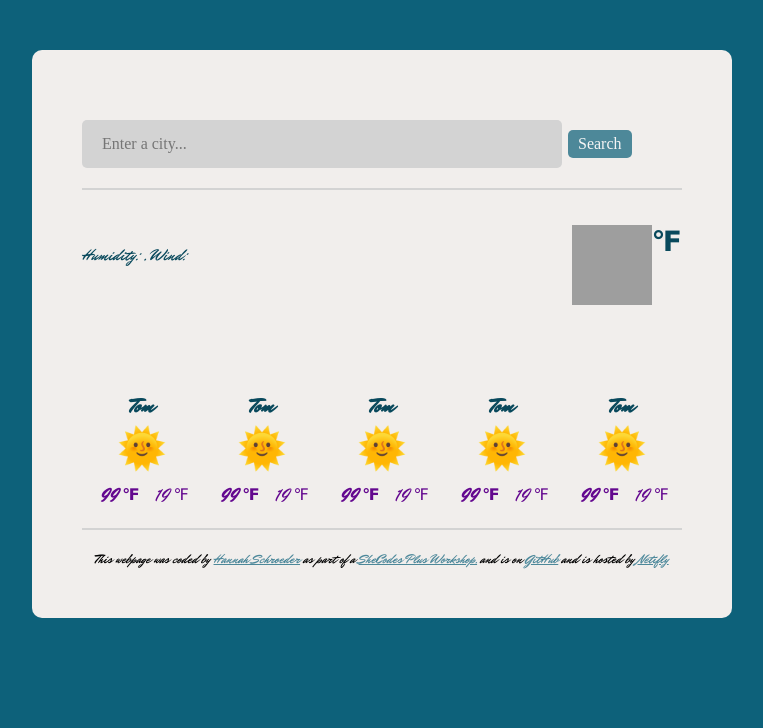
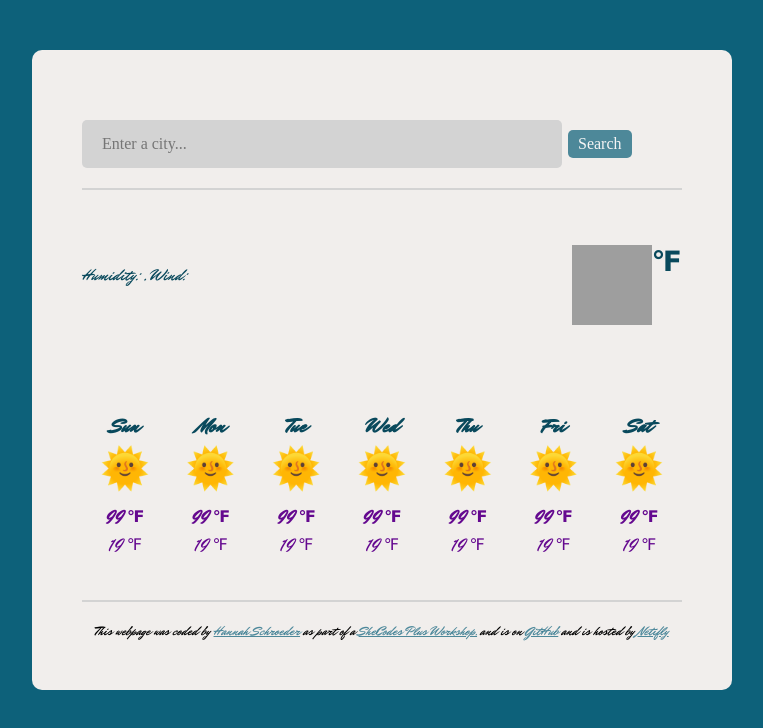
Before and after one commit to h-schroeder-coder/SheCodesPlus-Weather-App, a plain HTML site: page index.html in a window 1280 px wide. Shown: the whole page, without its empty margins (258-1021 px from the left). Drawn offline with nearby package versions, Linux system fonts and the light colour scheme; no server answers; grey boxes are pictures that could not be loaded; a web font is replaced by a local one.

Commit message:
Adding JS primarily for looping forecast function
Also added some css

```diff
--- a/index.html
+++ b/index.html
@@ -57,32 +57,7 @@
         </div>
       </section>
       <section>
-        <div class="weather-forecast-container">
-                <div class="weather-forecast-day">
-                      <div class="weather-forecast-date">Tom</div>
-                      <div class="weather-forecast-icon">🌞</div>
-                      <div class="weather-forecast-temperatures"> <div class="forecast-high-temp"><strong>99 &#8457</strong></div><div class="forecast-low-temp">19 &#8457</div></div>
-                </div>
-                <div class="weather-forecast-day">
-                      <div class="weather-forecast-date">Tom</div>
-                      <div class="weather-forecast-icon">🌞</div>
-                      <div class="weather-forecast-temperatures"> <div class="forecast-high-temp"><strong>99 &#8457</strong></div><div class="forecast-low-temp">19 &#8457</div></div>
-                </div>
-                <div class="weather-forecast-day">
-                      <div class="weather-forecast-date">Tom</div>
-                      <div class="weather-forecast-icon">🌞</div>
-                      <div class="weather-forecast-temperatures"> <div class="forecast-high-temp"><strong>99 &#8457</strong></div><div class="forecast-low-temp">19 &#8457</div></div>
-                </div>
-                <div class="weather-forecast-day">
-                      <div class="weather-forecast-date">Tom</div>
-                      <div class="weather-forecast-icon">🌞</div>
-                      <div class="weather-forecast-temperatures"> <div class="forecast-high-temp"><strong>99 &#8457</strong></div><div class="forecast-low-temp">19 &#8457</div></div>
-                </div>
-                <div class="weather-forecast-day">
-                      <div class="weather-forecast-date">Tom</div>
-                      <div class="weather-forecast-icon">🌞</div>
-                      <div class="weather-forecast-temperatures"> <div class="forecast-high-temp"><strong>99 &#8457</strong></div><div class="forecast-low-temp">19 &#8457</div></div>
-                </div>
+        <div class="weather-forecast-container" id="forecast">
         </div>
       </section>
       <footer>
--- a/src/css/index.css
+++ b/src/css/index.css
@@ -50,6 +50,7 @@ section {
 .weatherAppData {
   display: flex;
   justify-content: space-between;
+  margin-top: 20px;
 }
 
 .weatherAppCityName {
@@ -129,23 +130,22 @@ section {
   }
 
 .weather-forecast-temperatures {
-  display: flex;
-  justify-content: center;
   text-align: center;
   font-size: 16px;
   line-height: 24px;
   margin-top: 5px;
+  margin-bottom: 20px;
   color: #64088f;
 }
 
 .forecast-high-temp {
   color: #64088f;
   font-weight: bolder;
-  padding-left: 5px;
+  padding: 2px;
 }
 
 .forecast-low-temp {
-  padding-left: 15px;
+  padding: 2px;
 }
 
 footer {
--- a/src/js/app.js
+++ b/src/js/app.js
@@ -56,7 +56,39 @@ function handleSearchSubmit(event) {
   searchCity(searchInput.value);
 }
 
+function displayForecast () {
+  let forecastElement = document.querySelector("#forecast");
+
+  let days = ["Sun", "Mon", "Tue", "Wed", "Thu", "Fri", "Sat"];
+  let forecastHtml = "";
+
+  days.forEach(function (day) {
+    forecastHtml =
+      forecastHtml +
+      `
+        <div class="weather-forecast-day">
+        <div class="weather-forecast-date">${day}</div>
+        <div class="weather-forecast-icon">🌞</div>
+        <div class="weather-forecast-temperatures">
+          <div class="forecast-high-temp">
+            <strong>
+              99 &#8457
+            </strong>
+          </div>
+          <div class="forecast-low-temp">
+            19 &#8457
+          </div>
+        </div>
+      </div>
+      `;
+    });
+
+  forecastElement.innerHTML = forecastHtml;
+}
+
 let searchFormElement = document.querySelector("#search-form");
 searchFormElement.addEventListener("submit", handleSearchSubmit);
 
 searchCity("Fall Creek");
+
+displayForecast();
```
